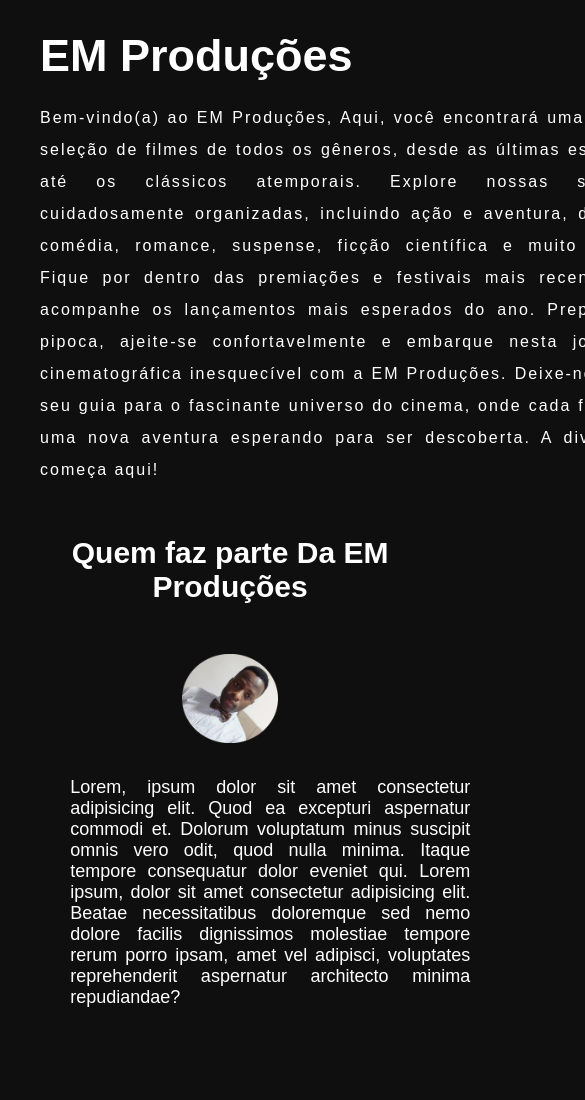
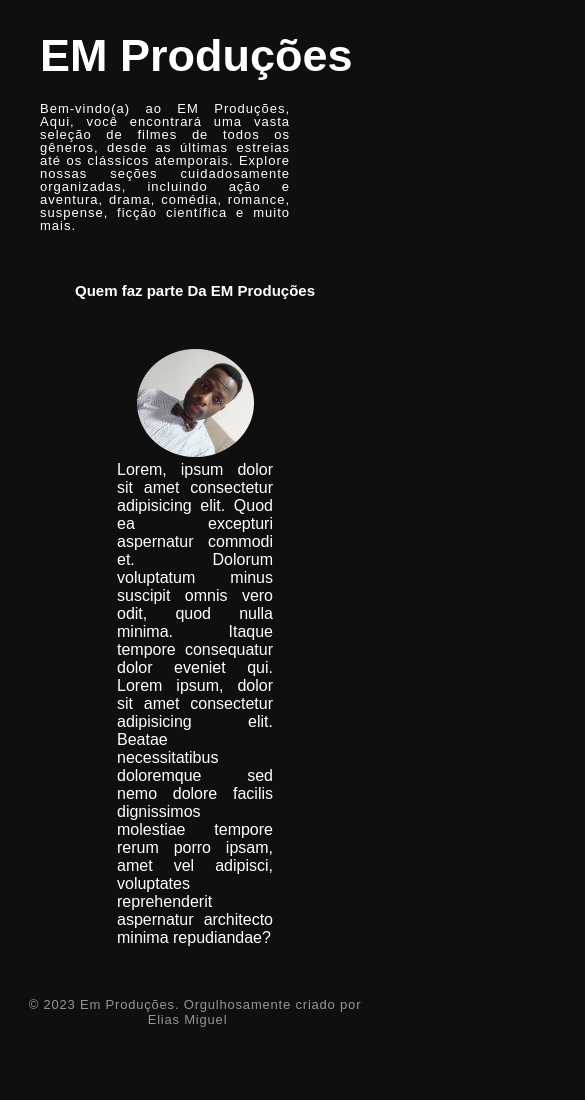
Before and after one commit to eliamiguel/Landing_page_filme, a website: page Sobre.html in a window 390 px wide. Shown: the top 1100 px of the page, 585 px wide, since content can reach past the window. After the commit the page ends 1067 px from the top, so only its background shows below. Drawn offline with nearby package versions, Linux system fonts and the light colour scheme.

Commit message:
responsividade

```diff
--- a/Sobre.html
+++ b/Sobre.html
@@ -13,9 +13,6 @@
       <p class="form__text">
         Bem-vindo(a) ao EM Produções, Aqui, você encontrará uma vasta seleção de filmes de todos os gêneros, desde as últimas estreias até os clássicos atemporais.
         Explore nossas seções cuidadosamente organizadas, incluindo ação e aventura, drama, comédia, romance, suspense, ficção científica e muito mais.
-        Fique por dentro das premiações e festivais mais recentes e acompanhe os lançamentos mais esperados do ano.
-        Prepare a pipoca, ajeite-se confortavelmente e embarque nesta jornada cinematográfica inesquecível com a EM Produções. Deixe-nos ser seu guia para o fascinante universo do cinema, onde cada filme é uma nova aventura esperando para ser descoberta. A diversão começa aqui!
-        </p>
     </form>
   </section>
   <section class="sobreDono">
--- a/src/styles/dono.scss
+++ b/src/styles/dono.scss
@@ -2,6 +2,11 @@
   margin-left: 18%;
   padding-bottom: 100px;
   text-align: center;
+  @media (max-width:768px){
+    margin-left: 0;
+    padding-bottom: 50px;
+
+  }
   img{
     width: 30%;
 
@@ -11,12 +16,23 @@
     font-size: 30px;
     text-align: center;
     padding-bottom: 50px;
+    @media (max-width:768px){
+      margin-left: 0;
+      font-size: 15px;
+
+    }
   }
   &__text{
     color: white;
   font-size: 18px;
   margin: 30px auto;
-  width: 400px;
+  width: 40%;
   text-align: justify;
+  @media (max-width:768px){
+    margin: 20px auto;
+    margin: 0 auto;
+    font-size: 16px;
   }
+  }
+
 }
--- a/src/styles/footer.scss
+++ b/src/styles/footer.scss
@@ -14,7 +14,7 @@
     font-size:18px;
     letter-spacing: 0.05rem;
     @media (max-width:768px){
-      font-size: 18px;
+      font-size: 13px;
       padding: 0 24px;
 
     }
--- a/src/styles/form.scss
+++ b/src/styles/form.scss
@@ -69,6 +69,13 @@
     text-align: justify;
     letter-spacing: 2px;
     line-height: 2em;
+    @media (max-width:768px){
+      font-size: 13px;
+      width: 250px;
+      letter-spacing: 1px;
+    line-height: 1em;
+
+     }
 
   }
 
--- a/src/styles/pagina2.scss
+++ b/src/styles/pagina2.scss
@@ -7,14 +7,22 @@ body{
   height: 100vh;
   display: flex;
   padding-top: 30px;
+  @media (max-width:768px){
+    display: block;
+  }
 
   &__container{
     width: 40%;
     height: 80%;
     padding-left: 40px;
-
     overflow-y: scroll;
     margin-right: 30px;
+    @media (max-width:768px){
+      width: 90%;
+      margin-top: 50px;
+
+    }
+
     &__text{
       color:variaveis.$cordDosTextos;
       margin-bottom: 15px;
@@ -23,6 +31,12 @@ body{
       text-align: justify;
       line-height: 2em;
       letter-spacing: 2px;
+      @media (max-width:768px){
+        font-size: 18px;
+      padding: 9px;
+      line-height: 2em;
+      letter-spacing: 1px
+      }
     }
     &__title{
       font-size: 35px;
@@ -35,4 +49,8 @@ body{
 iframe{
   width: 50%;
   height: 80%;
+  @media (max-width:768px){
+    width: 100%;
+    height: 400px;
+  }
 }
```
Also changed, not shown: video.html (+1 -4 lines), dist/css/dono.css, dist/css/footer.css, dist/css/form.css, dist/css/main.css, dist/css/pagina2.css.
